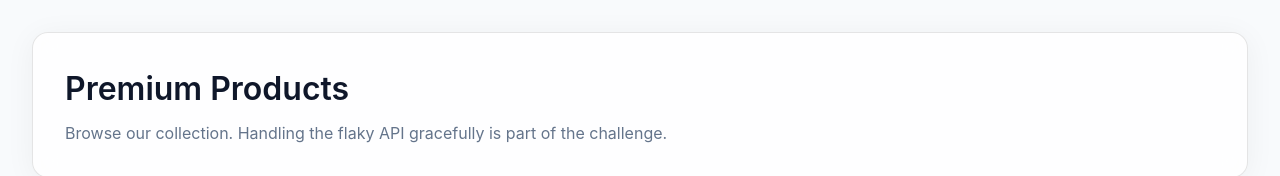
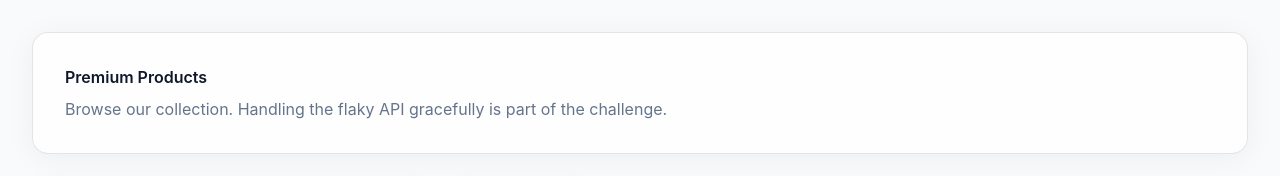
Before and after one commit to 1Md-Rakibul-Islam/e-shopping, a React (Vite) app: page / in a window 1280 px wide. Shown: the top 176 px of the page. Built offline with nearby package versions, Linux system fonts and the light colour scheme; a web font is replaced by a local one.

Commit message:
feat: DECISIONS.md file completed

```diff
--- a/src/components/Partials/Header.tsx
+++ b/src/components/Partials/Header.tsx
@@ -4,10 +4,8 @@ const Header = () => {
       className="glass-panel"
       style={{ padding: "2rem", marginBottom: "2rem" }}
     >
-      <h1 style={{ fontSize: "2rem", fontWeight: 600, marginBottom: "0.5rem" }}>
-        Premium Products
-      </h1>
-      <p style={{ color: "var(--text-muted)" }}>
+      <h1 className="font-semibold mb-2">Premium Products</h1>
+      <p className="text-[var(--text-muted)]">
         Browse our collection. Handling the flaky API gracefully is part of the
         challenge.
       </p>
```
Also changed, not shown: 1 other file (tests, documents, lock files or other folders).
